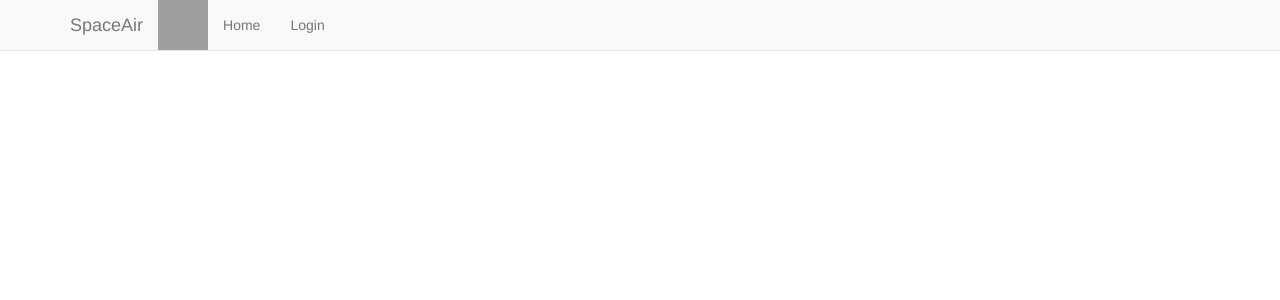
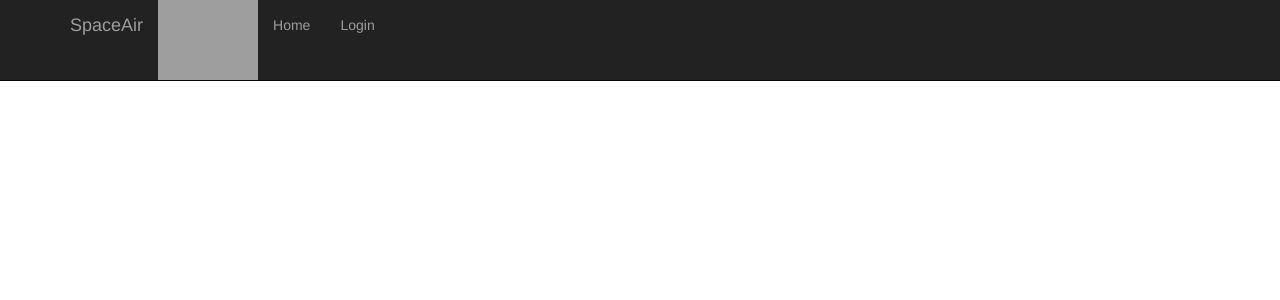
Before and after one commit to rossa40204617/heratyquirke_rossa_set09103_cw2, a Flask app: page / in a window 1280 px wide. Shown: the top 300 px of the page. Run offline with Flask 2, Linux system fonts and the light colour scheme; some libraries are stand-ins or nearby versions; grey boxes are pictures that could not be loaded.

Commit message:
delete old logo

```diff
--- a/templates/base.html
+++ b/templates/base.html
@@ -8,10 +8,10 @@
     </style>
   </head>
   <body>
-  <nav class="navbar navbar-default navbar-fixed-top">
+  <nav class="navbar navbar-inverse navbar-fixed-top">
     <div class="container">
       <div class="navbar-header ">
-        <img src="{{ url_for('static', filename='img/logo.png') }}" style="height:50px;width:50px;">
+        <img src="{{ url_for('static', filename='img/logo.jpg') }}" style="height:80px;width:100px;">
           <a class ="navbar-brand" href="{{ url_for('home') }}">SpaceAir</a>
       </div>
       <div id="navbar" class="collapse navbar-collapse">
```
Also changed, not shown: logo.jpg (deleted), 1 other file.
